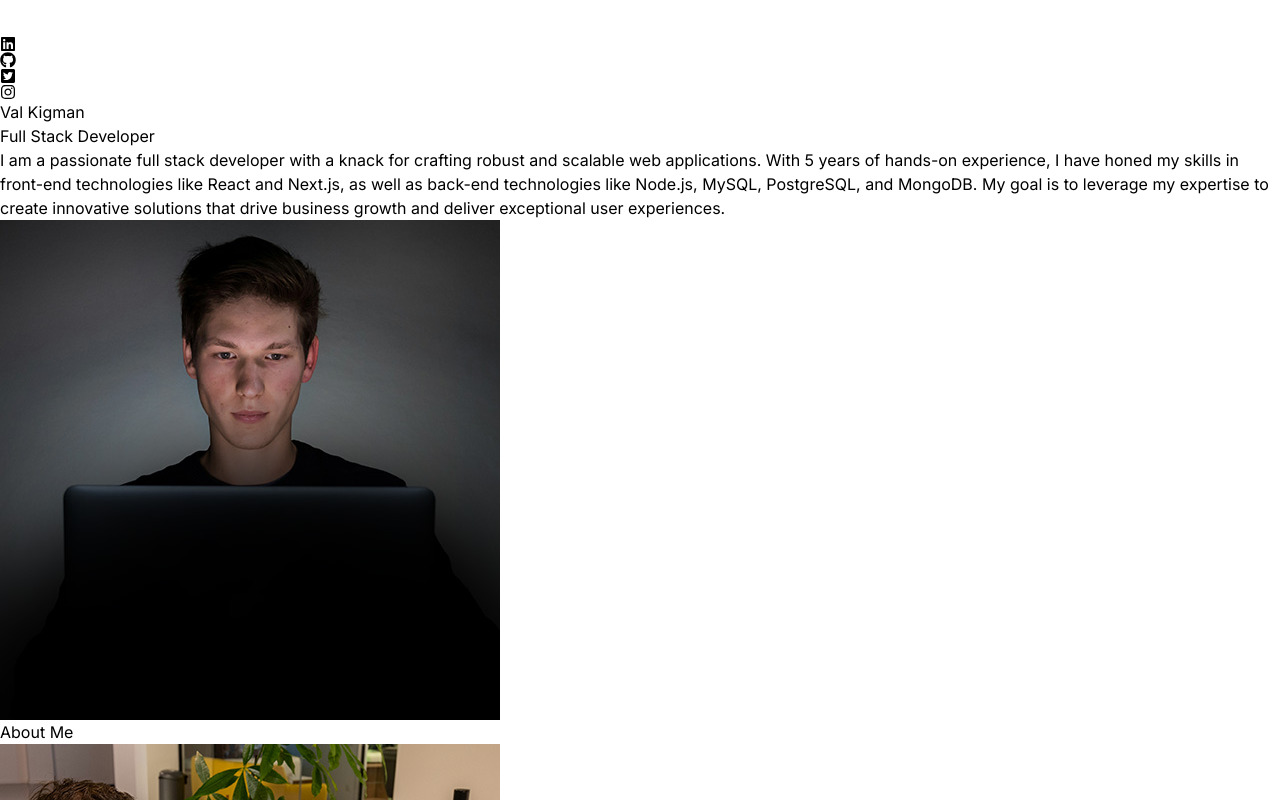
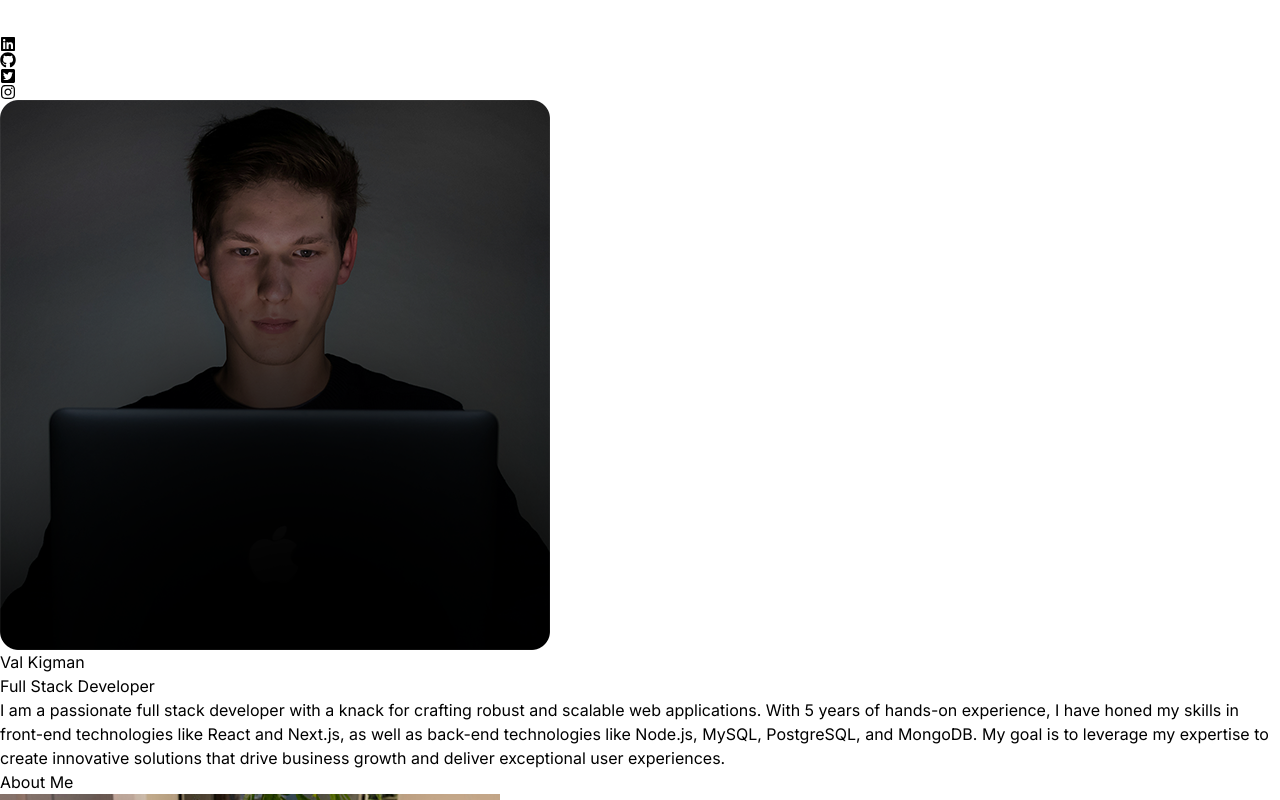
Before and after one commit to valkigman/my-portfolio, a React (Vite) app: page / in a window 1280 px wide. Shown: the top 800 px of the page. Built offline with nearby package versions, Linux system fonts and the light colour scheme.

Commit message:
added some features and animations

```diff
--- a/package.json
+++ b/package.json
@@ -10,6 +10,7 @@
     "preview": "vite preview"
   },
   "dependencies": {
+    "motion": "^11.15.0",
     "react": "^18.3.1",
     "react-dom": "^18.3.1",
     "react-icons": "^5.4.0"
--- a/src/App.jsx
+++ b/src/App.jsx
@@ -4,6 +4,7 @@ import About from './components/About'
 import Technologies from './components/Technologies'
 import Experience from './components/Experience'
 import Projects from './components/Projects'
+import Contacts from './components/Contacts'
 
 const App = () => {
   return (
@@ -19,6 +20,7 @@ const App = () => {
         <Technologies/>
         <Experience/>
         <Projects/>
+        <Contacts/>
       </div>
     </div>
   )
--- a/src/components/About.jsx
+++ b/src/components/About.jsx
@@ -1,5 +1,6 @@
 import aboutImg from '../assets/about.jpg'
 import { ABOUT_TEXT } from '../constants/index.js'
+import { motion } from 'motion/react'
 
 const About = () => {
   return (
@@ -9,16 +10,26 @@ const About = () => {
             <span className="text-neutral-500"> Me</span>
         </h1>
         <div className="flex flex-wrap">
-            <div className="w-full lg:w-1/2 lg:p-8">
+            <motion.div
+                whileInView={{ opacity: 1, x: 0 }}
+                initial={{ opacity: 0, x: -100 }}
+                ransition={{ duration: 1, delay: 2 }}
+                className="w-full lg:w-1/2 lg:p-8"
+            >
                 <div className='flex justify-center lg:justify-start'>
                     <img className='rounded-2xl' src={aboutImg} alt='about'/>
                 </div>
-            </div>
-            <div className='w-full lg:w-1/2'>
+            </motion.div>
+            <motion.div
+                whileInView={{ opacity: 1, x: 0 }}
+                initial={{ opacity: 0, x: 100 }}
+                ransition={{ duration: 1, delay: 2 }}
+                className='w-full lg:w-1/2'
+            >
                 <div className='flex justify-center lg:justify-start'>
                     <p className='my-2 maxw-w-xl py-6'>{ABOUT_TEXT}</p>
                 </div>
-            </div>
+            </motion.div>
         </div>
     </div>
   )
--- a/src/components/Contacts.jsx
+++ b/src/components/Contacts.jsx
@@ -1,6 +1,15 @@
+import { CONTACT } from '../constants'
+
 const Contacts = () => {
   return (
-    <div>Contacts</div>
+    <div className='border-b border-neutral-900 pb-20'>
+      <h1 className='my-10 text-center text-4xl'>Get in Touch</h1>
+      <div className='text-center tracking-tighter'>
+        <p>{CONTACT.address}</p>
+        <p>{CONTACT.phoneNo}</p>
+        <a href="#" className='border-b'>{CONTACT.email}</a>
+      </div>
+    </div>
   )
 }
 
--- a/src/components/Hero.jsx
+++ b/src/components/Hero.jsx
@@ -1,30 +1,60 @@
 import { HERO_CONTENT } from '../constants'
-import profilePic from '../assets/kevinRushProfile.jpg'
+import profilePic from '../assets/kevinRushProfile.png'
+import { motion } from "motion/react"
+
+const container = (delay) => ({
+    hidden: {x: -100, opacity: 0},
+    visible: {
+        x: 0,
+        opacity: 1,
+        transition: {duration: 0.5, delay: delay}
+    }
+})
 
 const Hero = () => {
   return (
     <div className="border-b border-neutral-900 pb-4 lg:mb-35">
-        <div className="flex flew-wrap">
-            <div className="w-full lg:w-1/2">
-                <div className="flex flex-col items-center lg:items-start">
-                    <h1 className="pb-16 text-6xl font-thin tracking-tight lg:mt-16 lg:text-8xl">
-                        Val Kigman
-                    </h1>
-                    <span className="bg-gradient-to-r from-pink-300 via-slate-500 to-purple-500 bg-clip-text text-4xl tracking-tight text-transparent">
-                        Full Stack Developer
-                    </span>
-                    <p className='my-2 max-w-xl py-6 font-light tracking-tighter'>
-                        {HERO_CONTENT}
-                    </p>
-                </div>
-            </div>
-            <div className='w-full lg:w-1/2 lg:p-8'>
-                <div className='flex justify-center'>
-                    <img src={profilePic} alt='Val Kigman'/>
-                </div>
+      <div className="flex flex-col lg:flex-row">
+        {/* Profile Picture - Full width on small screens, half width on large screens */}
+        <div className='w-full lg:w-1/2 lg:order-2 lg:p-8'>
+          <div className='flex justify-center lg:justify-start'>
+            <motion.img
+                initial={{ x: 100, opacity: 0 }}
+                animate={{ x: 0, opacity: 1 }}
+                transition={{ duration: 1, delay: 1.2}}
+                src={profilePic}
+                alt='Kevin Rush'
+                className="w-full max-w-md lg:max-w-full"/>
+          </div>
+        </div>
 
-            </div>
+        {/* Hero Content */}
+        <div className="w-full lg:w-1/2 lg:order-1 mt-8 lg:mt-0">
+          <div className="flex flex-col items-center lg:items-start px-4 lg:px-0">
+            <motion.h1
+                variants={container(0)}
+                initial='hidden'
+                animate='visible'
+                className="text-5xl lg:text-8xl font-thin tracking-tight text-center lg:text-left lg:mt-16 mb-4 lg:mb-16">
+              Val Kigman
+            </motion.h1>
+            <motion.span
+                variants={container(0.5)}
+                initial='hidden'
+                animate='visible'
+                className="bg-gradient-to-r from-pink-300 via-slate-500 to-purple-500 bg-clip-text text-2xl lg:text-3xl tracking-tight text-transparent text-center lg:text-left">
+              Full Stack Developer
+            </motion.span>
+            <motion.p
+                variants={container(1.0)}
+                initial='hidden'
+                animate='visible'
+                className='my-2 max-w-xl py-6 font-light tracking-tighter text-center lg:text-left'>
+              {HERO_CONTENT}
+            </motion.p>
+          </div>
         </div>
+      </div>
     </div>
   )
 }
```
Also changed, not shown: 1 other file (tests, documents, lock files or other folders).
